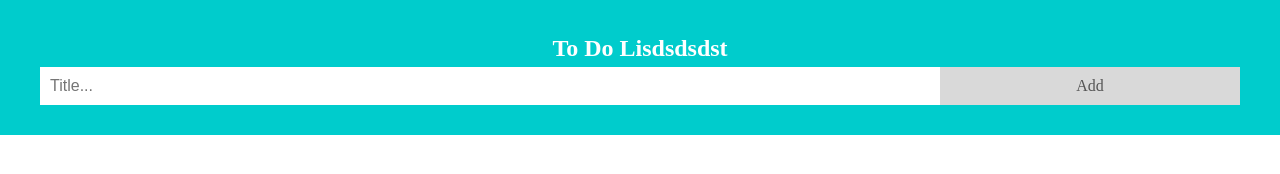
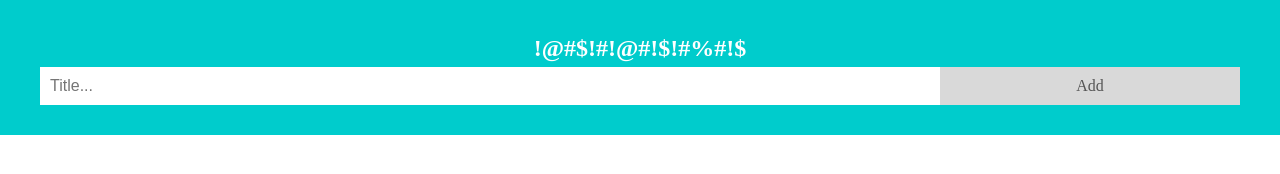
Before and after one commit to Ulfvaldr112/server, a plain HTML site: page index.html in a window 1280 px wide. Drawn offline with Linux system fonts and the light colour scheme.

Commit message:
Update index.html

```diff
--- a/index.html
+++ b/index.html
@@ -102,7 +102,7 @@ input {
 <body>
 
 <div id="myDIV" class="header">
-  <h2 style="margin:5px">To Do Lisdsdsdst</h2>
+  <h2 style="margin:5px">!@#$!#!@#!$!#%#!$</h2>
   <input type="text" id="myInput" placeholder="Title...">
   <span onclick="newElement()" class="addBtn">Add</span>
 </div>
```
